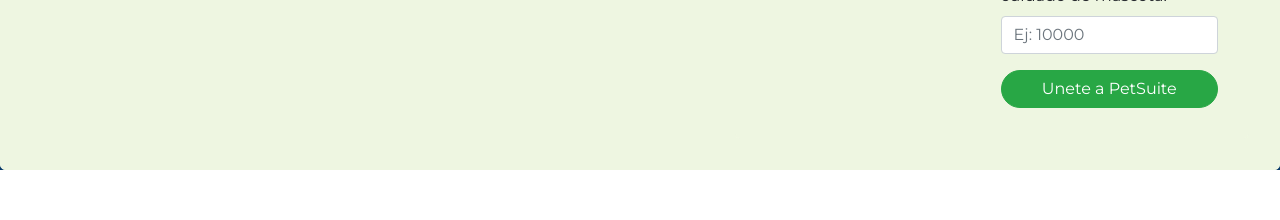
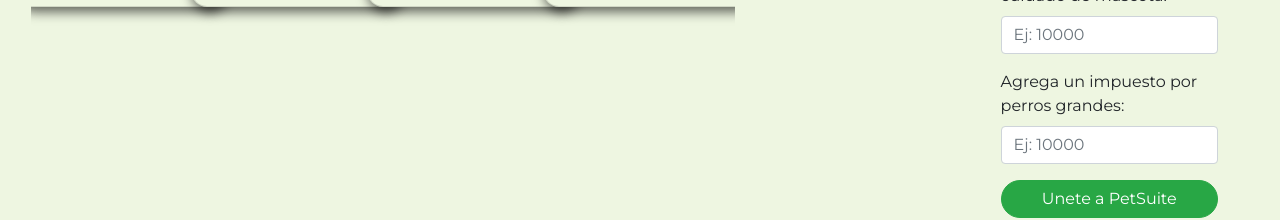
Before and after one commit to arvelasquezva/PetSuiteFront, a Vue app: page /signUp/Guarderia in a window 1280 px wide. Shown: the part 676-896 px from the top of the page. Before the commit the page ends 846 px from the top, so only its background shows below. Built offline with nearby package versions, Linux system fonts and the light colour scheme.

Commit message:
Adding values for DogDayCare Services

```diff
--- a/src/components/LoginComponente.vue
+++ b/src/components/LoginComponente.vue
@@ -54,7 +54,14 @@ export default {
         user: this.user,
         password: this.password
       })
-      .then(this.$router.push({name: 'Home'}));
+      .then(({ data }) => {
+          if (data === "") {
+            alert("Error al Registrarte");
+          } else {
+            alert ("Bienvenido a PetSuite")
+        	this.$router.push({name: 'Home'})
+          }
+        });
     }
   }
 };
--- a/src/components/Register/GuarderiaComponente.vue
+++ b/src/components/Register/GuarderiaComponente.vue
@@ -93,6 +93,19 @@
             placeholder="Ej: 10000"
           ></b-form-input>
         </b-form-group>
+        <b-form-group
+          id="input-group-8"
+          label="Agrega un impuesto por perros grandes:"
+          label-for="input-8"
+        >
+          <b-form-input
+            id="input-7"
+            v-model="dog_daycare_tax"
+            required
+            type="number"
+            placeholder="Ej: 10000"
+          ></b-form-input>
+        </b-form-group>
 
         <b-button block pill type="submit" variant="success"
           >Unete a PetSuite</b-button
@@ -115,6 +128,7 @@ export default {
         dog_daycare_score: 0,
         dog_daycare_address: "",
         dog_daycare_price_base: "",
+        dog_daycare_tax: "",
         dog_daycare_type: true
     };
   },
@@ -129,7 +143,8 @@ export default {
         dog_daycare_score: this.dog_daycare_score,
         dog_daycare_address: this.dog_daycare_address,
         dog_daycare_type: this.dog_daycare_type,
-        dog_daycare_price_base: this.dog_daycare_price_base
+        dog_daycare_price_base: this.dog_daycare_price_base,
+        dog_daycare_tax: this.dog_daycare_tax
       },"dog_day_cares"])
       .then(({ data }) => {
           if (data === "") {
--- a/src/vuex/store.js
+++ b/src/vuex/store.js
@@ -84,7 +84,7 @@ export default new Vuex.Store({
                         "cache-control": "no-cache",
                         Authorization: "Token eyJhbGciOiJIUzUxMiJ9.eyJ1c2VyUGFzc3dvcmQiOiJudWxsIiwicm9sZSI6IlJPTEVfQ0xJRU5UIn0.Bf0RDUGwDNVUUl8jEWXka1uNymXTnFg7QiQfxK_dpDe0bfPpDmOERZu_3sdDSVDK2IWpWrf6pu23J54UQd1N4Q"
                     }
-                }).then();
+                });
         },
         updateUsuario({ commit }, [credentials, userClass]) {
             return axios.post("/api/" + userClass + "/update", credentials).then();
```
